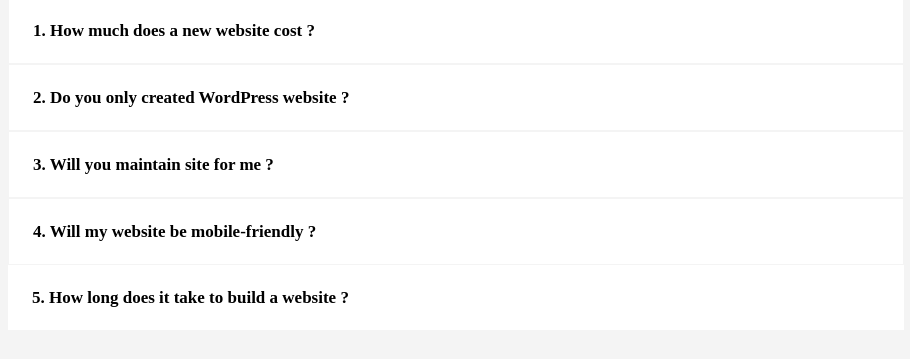
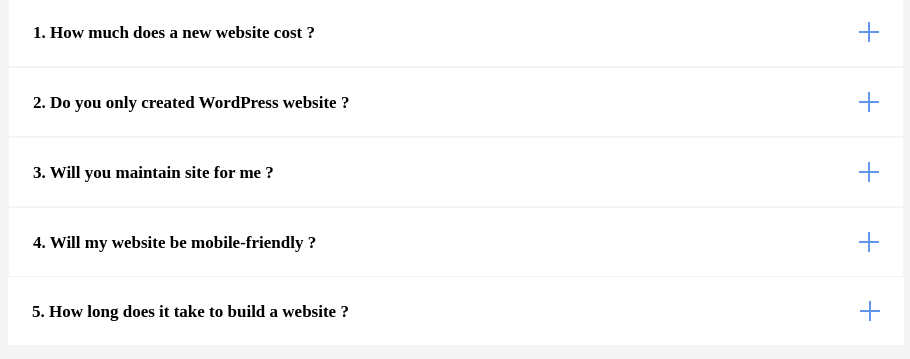
Before and after one commit to PhuongDam233/week-3--faq, a website: page index.html in a window 1280 px wide. Shown: the part 93-452 px from the top of the page, without its empty margins (184-1094 px from the left). Drawn offline with Linux system fonts and the light colour scheme.

Commit message:
FAQ: do icon

```diff
--- a/scss/pages/_home.scss
+++ b/scss/pages/_home.scss
@@ -27,18 +27,28 @@
           .icon {
             span {
               background-color: var(--white-cl);
+              &::after {
+                background-color: var(--white-cl);
+              }
             }
           }
         }
         .icon {
+          @include size(20px, 20px);
+          @include mid(true);
+          z-index: 2;
           span {
-            width: 20px;
-            height: 2px;
+            @include size(20px, 2px);
             position: relative;
             background-color: var(--blue-cl);
             transition: var(--duration);
             &::after {
-              background-color: var(--white-cl);
+              content: "";
+              @include size(20px, 2px);
+              position: absolute;
+              background-color: var(--blue-cl);
+              transform: rotate(90deg);
+              transition: var(--duration);
             }
           }
         }
@@ -69,7 +79,6 @@
       }
       .answer {
         padding: 0px 24px;
-        /* display: none; */
         max-height: 0;
         overflow: hidden;
         transition: var(--duration);
```
Also changed, not shown: scss/core/_mixins.scss (+0 -8 lines), dest/style.min.css, 3 other files.
